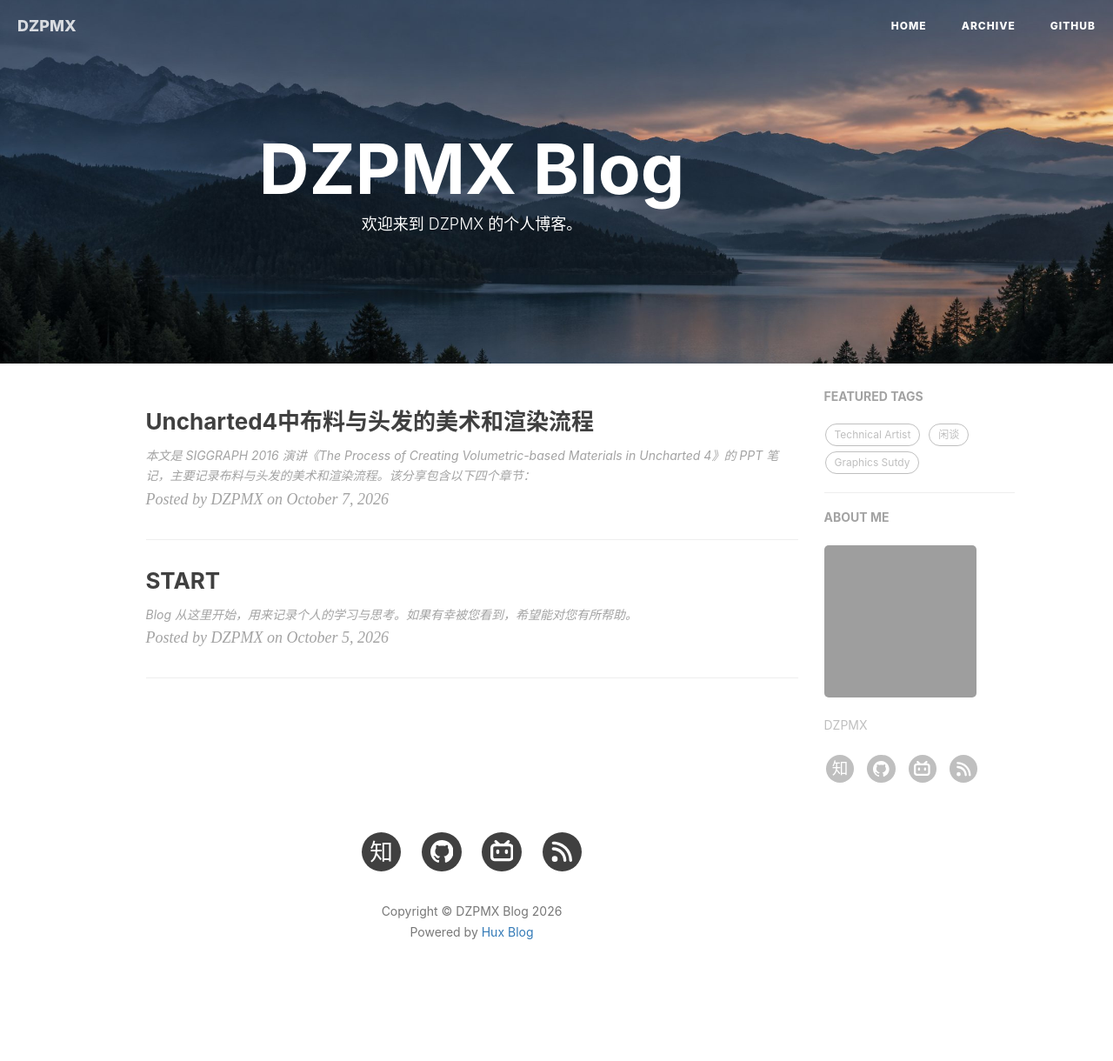
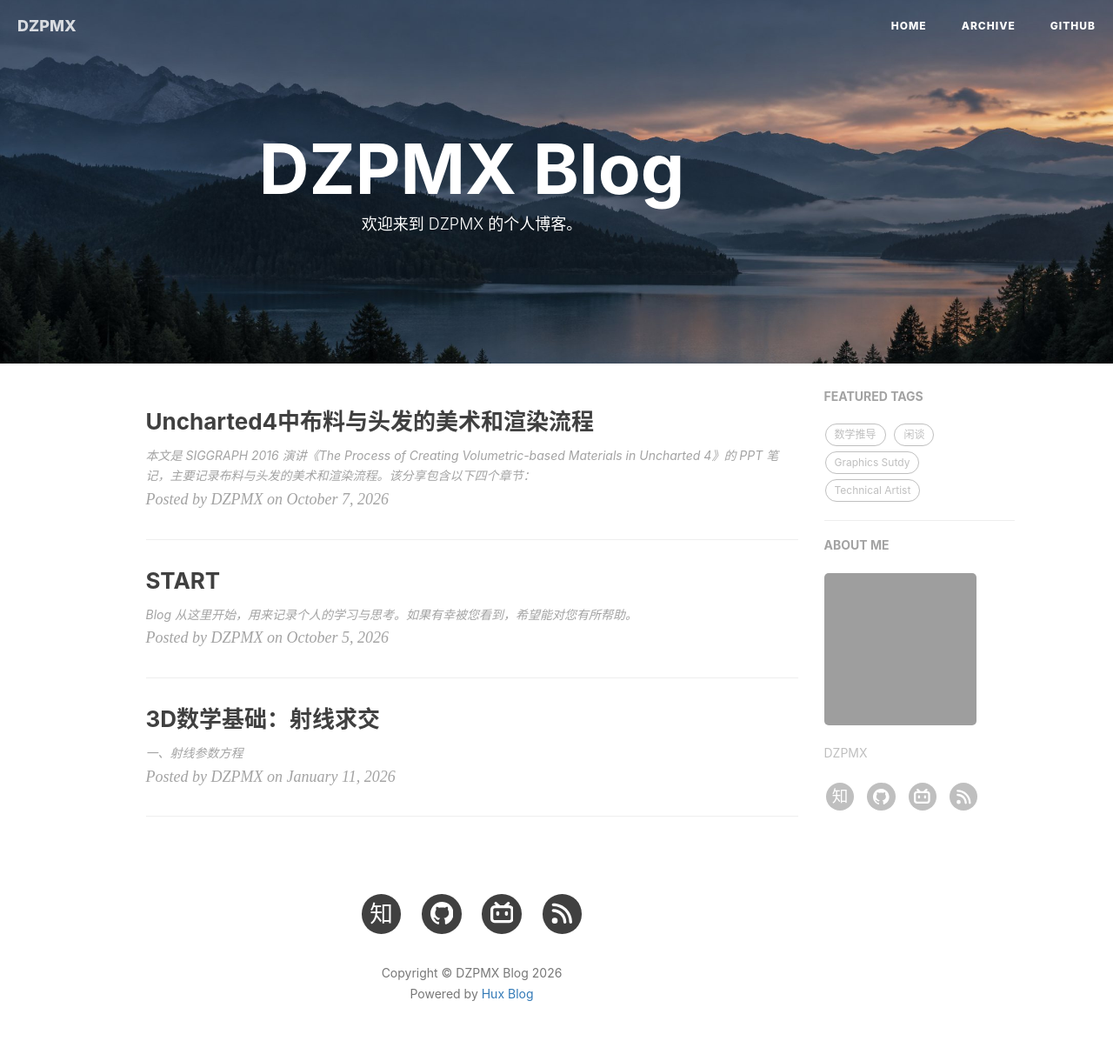
Before and after one commit to DZPMX/DzPmx.github.io, a Jekyll site: the page built from index.md, in a window 1280 px wide. Shown: the whole page at 87% size. Built offline with Jekyll 4.4.1, drawn with Linux system fonts in a browser that asks for light colours; before the commit the page ends 1149 px from its top, so only the background shows below that; some of the changed lines change nothing that is shown; grey boxes are pictures that could not be loaded.

Commit message:
Update 2026-01-11-3d-math-ray-intersection.md

```diff
--- a/_posts/2026-01-11-3d-math-ray-intersection.md
+++ b/_posts/2026-01-11-3d-math-ray-intersection.md
@@ -3,7 +3,7 @@
 title: "3D数学基础：射线求交"
 date: 2026-01-11 16:52:31 +0800
 author: "DZPMX"
-published: false
+published: true
 header-img: "assets/images/blog-cover.jpg"
 no-catalog: false
 tags:
@@ -18,13 +18,56 @@
 
 ## 二、射线与平面求交
 
-已知平面上一点 $P_{0}$ 与平面的法向量 $N$，要定义这个平面，需要满足以下条件：平面上的任意点 $P$ 指向点 $P_{0}$ 的向量与 $N$ 垂直。用公式表示为：$(P-P_{0})\cdot N=0$
+已知平面上一点 $P_{0}$ 与非零法向量 $N$，平面上的任意点 $P$ 都满足：从 $P_{0}$ 指向 $P$ 的向量与 $N$ 垂直。因此，平面方程为：
 
-当射线与平面存在交点时，该交点也在平面上，因此可得 $(O+tD-P_{0})\cdot N=0$
+$$
+(P-P_{0})\cdot N=0
+$$
 
-展开求 $t$：$(O-P_{0})\cdot N+t（D\cdot N）=0$
+射线的参数方程为 $P=O+tD$，其中 $D\neq0$，$t\geq0$，并将起点计入射线。要求射线与平面的交点，就需要找到同时满足这两个方程的点。
 
-最终可得 $t=\frac{(P_{0}-O)\cdot N}{D\cdot N}$。将 $t$ 代入射线参数方程，即可得到交点的位置。
+将 $P=O+tD$ 代入平面方程：
+
+$$
+(O+tD-P_{0})\cdot N=0
+$$
+
+展开点乘：
+
+$$
+(O-P_{0})\cdot N+t(D\cdot N)=0
+$$
+
+将与 $t$ 无关的项移到右侧：
+
+$$
+t(D\cdot N)=(P_{0}-O)\cdot N
+$$
+
+求解 $t$ 前，先判断其系数 $D\cdot N$ 是否为 0。
+
+当 $D\cdot N=0$ 时，射线方向平行于平面，上式左侧恒为 0。此时根据右侧的值，可分为两种情况：
+
+- 若 $(P_{0}-O)\cdot N\neq0$，则等式无法成立，不存在满足条件的 $t$，射线与平面不相交。
+- 若 $(P_{0}-O)\cdot N=0$，则任意 $t\geq0$ 都满足等式。射线起点在平面上，整条射线也都在平面内，属于共面情况，没有唯一交点。
+
+当 $D\cdot N\neq0$ 时，射线方向不平行于平面，可以在等式两侧同时除以 $D\cdot N$，得到：
+
+$$
+t=\frac{(P_{0}-O)\cdot N}{D\cdot N}
+$$
+
+这个解对应射线所在直线与平面的唯一交点。由于射线只包含 $t\geq0$ 的部分，还需要检查求得的 $t$：
+
+- 若 $t<0$，交点位于射线反方向的延长线上，射线本身不与平面相交。
+- 若 $t=0$，交点就是射线起点 $O$。
+- 若 $t>0$，交点位于射线起点前方。
+
+因此，在 $D\cdot N\neq0$ 且 $t\geq0$ 时，射线与平面有唯一交点。最后将求得的 $t$ 代回射线参数方程，即可得到交点的位置：
+
+$$
+P=O+tD
+$$
 
 ## 三、射线与三角形求交
 
@@ -32,7 +75,7 @@
 
 首先需要确定三角形所在的平面。假设三角形由三个顶点 $P_{0},P_{1},P_{2}$ 确定，则其所在平面的法向量为 $N=Normalize((P_{1}-P_{0})\times(P_{2}-P_{0}))$
 
-当 $N\cdot D\ >0$ 时，说明射线与平面相交，可根据射线与平面的求交步骤求得交点的位置。
+接着，使用上一节的方法求射线与该平面的交点。若判定为不相交，则射线也不与三角形相交；若判定为共面，则需要单独处理平面内的射线与三角形求交。以下继续讨论射线与平面存在唯一交点的情况。
 
 此时已知射线与平面的交点 $P$，如下图所示：
 
@@ -46,7 +89,7 @@
 
 已知球体的球心为 $C$，半径为 $r$，则球面上任意一点 $P$ 到球心的距离必然等于半径 $r$，用公式表示为：$\left| P-C \right|=r$。
 
-已知向量的点乘公式为 $a\cdot b=\left| a \right| \times \left| b \right|\times cos\theta$，当向量 $a$ 和向量 $b$ 相等时， $cos\theta$ 为 0，则有 $a\cdot a=\left| a \right| \times \left| a \right|$，由此得到球面方程 $(P-C)\cdot(P-C)=r^{2}$
+已知向量的点乘公式为 $a\cdot b=\left| a \right| \times \left| b \right|\times cos\theta$，当向量 $a$ 和向量 $b$ 相等时， $cos\theta$ 为 1，则有 $a\cdot a=\left| a \right| \times \left| a \right|$，由此得到球面方程 $(P-C)\cdot(P-C)=r^{2}$
 
 将射线参数方程中的 P 代入球面方程，可得 $(O+tD-C)\cdot(O+tD-C)=r^{2}$
 
```
